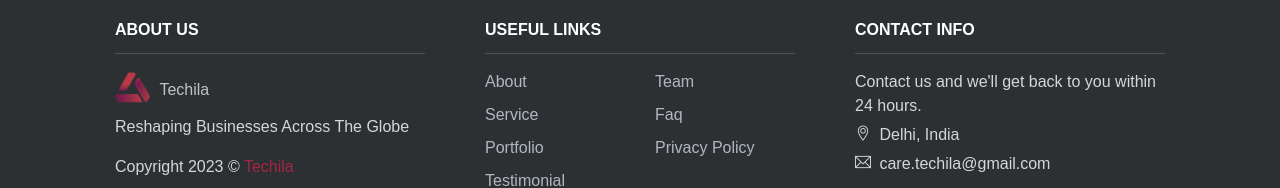
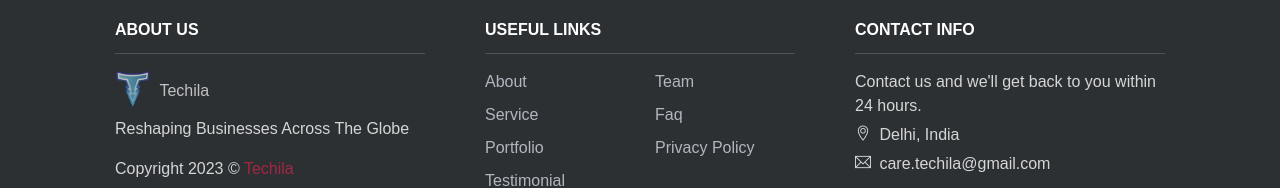
Before and after one commit to Techilaa/techilaa.github.io, a website: page index.html in a window 1280 px wide. Shown: the part 8556-8744 px from the top of the page. Drawn offline with Linux system fonts and the light colour scheme.

Commit message:
Footer Logo change

```diff
--- a/index.html
+++ b/index.html
@@ -625,7 +625,7 @@
                         </li>
                         <li class="list-body">
                             <a href="#" class="logo">
-                                <img src="assets/imgs/logo.png" alt="Techila Logo">
+                                <img src="assets/imgs/logonew.png" alt="Techila Logo">
                                 <h6>Techila</h6>
                             </a>
                             <p>Reshaping Businesses Across The Globe</p>
```
Also changed, not shown: assets/imgs/logonew.png (added).
